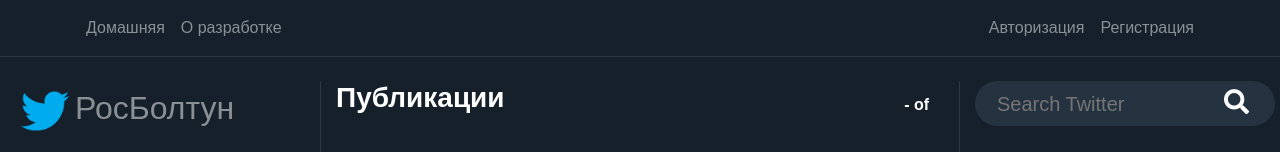
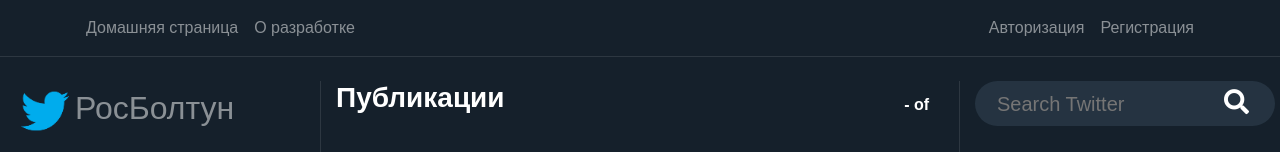
Before and after one commit to alex-npmn/RosBoltun, a Django app: template blog/templates/blog/home.html in a window 1280 px wide. Shown: the top 152 px of the page. Run offline with Django 3.2, Linux system fonts and the light colour scheme; the template is opened without the code that fills it, so the values that code supplies are empty; some libraries are stand-ins or nearby versions.

Commit message:
Update blog/templates/blog/base.html
Co-authored-by: Alex Nepomnyashchikh <48248188+alex-npmn@users.noreply.github.com>

```diff
--- a/blog/templates/blog/base.html
+++ b/blog/templates/blog/base.html
@@ -22,7 +22,8 @@
         <div class="container">
           <div class="collapse navbar-collapse" id="navbarToggle">
             <div class="navbar-nav mr-auto pl-2">
-              <a class="nav-item nav-link" href="{% url 'blog-home' %}">Домашняя</a>
+              <a class="nav-item nav-link" href="{% url 'blog-home' %}">Домашняя страница</a>
+
               <a class="nav-item nav-link" href="{% url 'blog-about' %}">О разработке</a>
             </div>
                         <div class="navbar-nav pr-2">
```
